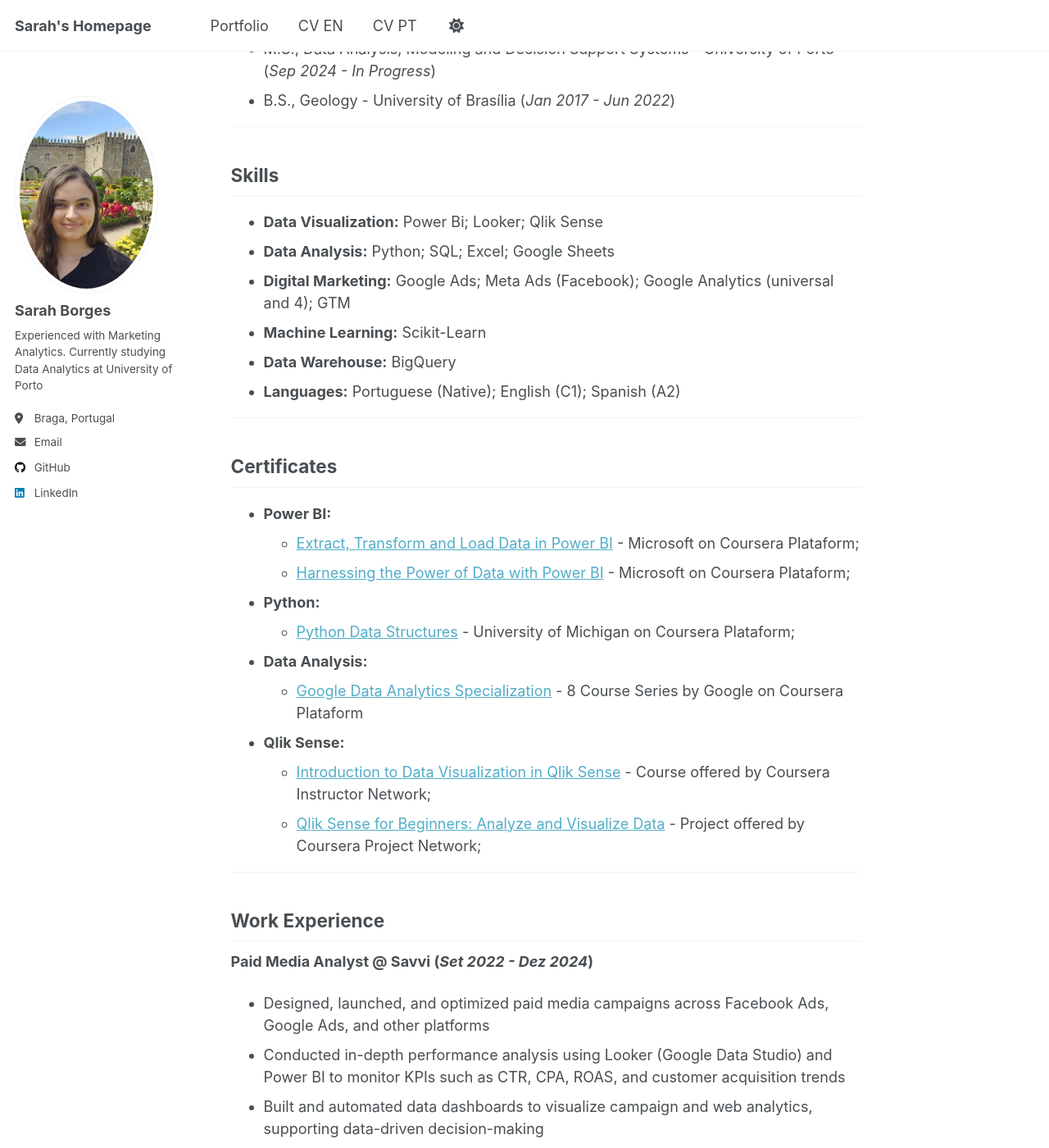
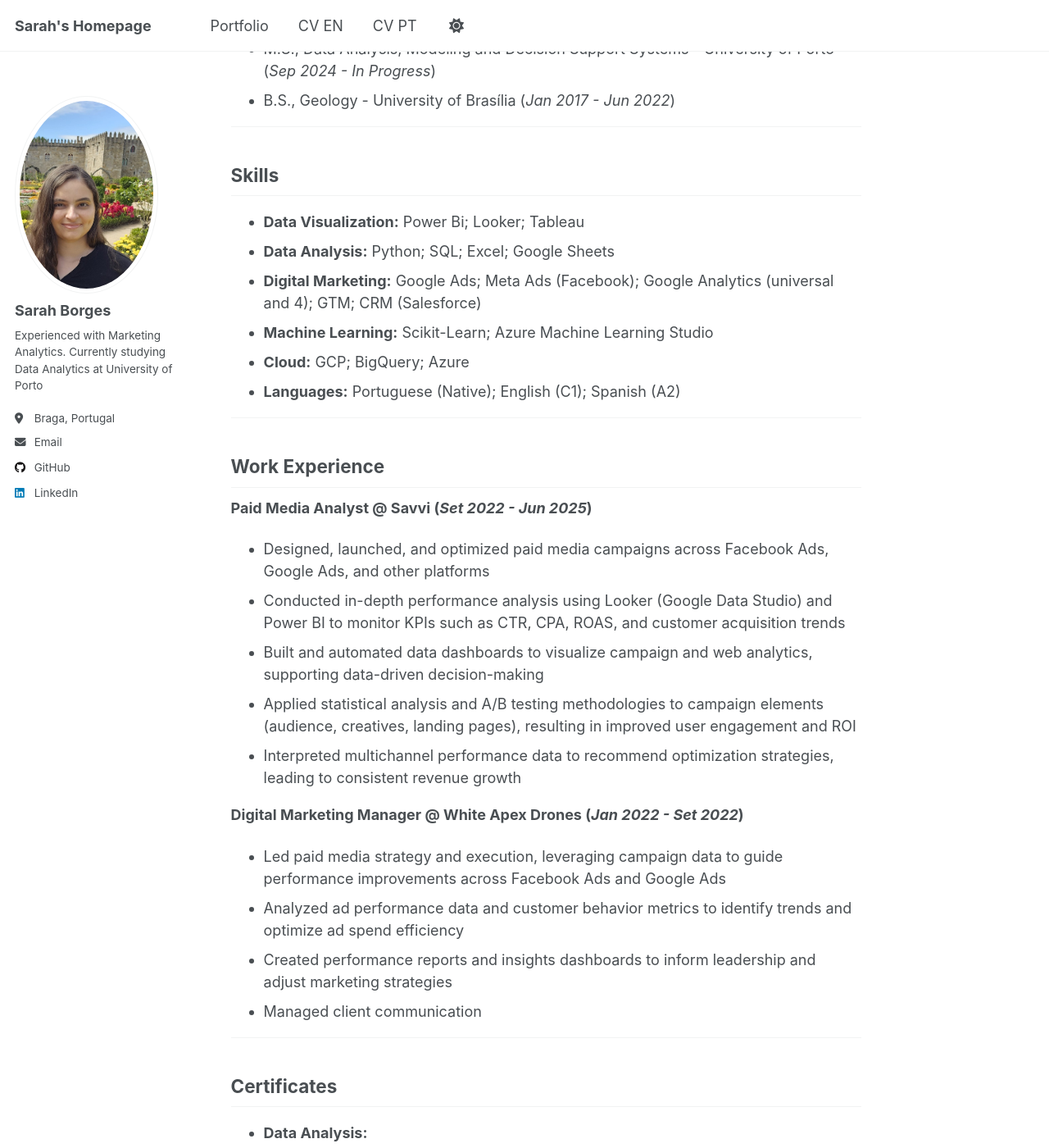
Before and after one commit to sarah-borges-data/sarah-borges-data.github.io, a Jekyll site: the page built from _pages/about.md, in a window 1280 px wide and 1400 px high, scrolled down 758 px. Shown: the whole window at 82% size. Built offline with Jekyll 4.4.1, drawn with Linux system fonts in a browser that asks for light colours; a script that is not in the unit is left out; some of the changed text lies outside the part shown.

Commit message:
Update about.md

```diff
--- a/_pages/about.md
+++ b/_pages/about.md
@@ -22,31 +22,17 @@ Olá, me chamo Sarah Borges 👋 — Atualmente estou cursando Mestrado em Model
 ---
 
 ## Skills
-- **Data Visualization:** Power Bi; Looker; Qlik Sense
+- **Data Visualization:** Power Bi; Looker; Tableau
 - **Data Analysis:** Python; SQL; Excel; Google Sheets
-- **Digital Marketing:** Google Ads; Meta Ads (Facebook); Google Analytics (universal and 4); GTM
-- **Machine Learning:** Scikit-Learn
-- **Data Warehouse:** BigQuery
+- **Digital Marketing:** Google Ads; Meta Ads (Facebook); Google Analytics (universal and 4); GTM; CRM (Salesforce)
+- **Machine Learning:** Scikit-Learn; Azure Machine Learning Studio
+- **Cloud:** GCP; BigQuery; Azure
 - **Languages:** Portuguese (Native); English (C1); Spanish (A2)
 
 ---
 
-## Certificates
-- **Power BI:**
-    - <a href="https://coursera.org/share/cc34c3b14416701a48343f7e402a2637" target="_blank">Extract, Transform and Load Data in Power BI</a> - Microsoft on Coursera Plataform;
-    - <a href="https://coursera.org/share/0438e54299b19fe20af7a1a2a5d73c08" target="_blank">Harnessing the Power of Data with Power BI</a> - Microsoft on Coursera Plataform;
-- **Python:**
-    - <a href="https://coursera.org/share/cdf9f3d2cd861c9e1589e42139871a72" target="_blank">Python Data Structures</a> - University of Michigan on Coursera Plataform;
-- **Data Analysis:**
-    - <a href="https://www.coursera.org/account/accomplishments/specialization/LRX6T4ZB9Y35" target="_blank">Google Data Analytics Specialization</a> - 8 Course Series by Google on Coursera Plataform
-- **Qlik Sense:**
-    - <a href="https://coursera.org/share/4b132a15f7533276ccb351b45a0c7a01" target="_blank">Introduction to Data Visualization in Qlik Sense</a> - Course offered by Coursera Instructor Network;
-    - <a href="https://coursera.org/share/86fd8df780b4d1d136495dfe4cc4472b" target="_blank">Qlik Sense for Beginners: Analyze and Visualize Data</a> - Project offered by Coursera Project Network;
-
----
-
 ## Work Experience
-**Paid Media Analyst  @ Savvi (_Set 2022 - Dez 2024_)**
+**Paid Media Analyst  @ Savvi (_Set 2022 - Jun 2025_)**
 - Designed, launched, and optimized paid media campaigns across Facebook Ads, Google Ads, and other platforms
 - Conducted in-depth performance analysis using Looker (Google Data Studio) and Power BI to monitor KPIs such as CTR, CPA, ROAS, and customer acquisition trends
 - Built and automated data dashboards to visualize campaign and web analytics, supporting data-driven decision-making
```
Also changed, not shown: other parts of _pages/about.md (+9 -0 lines).
